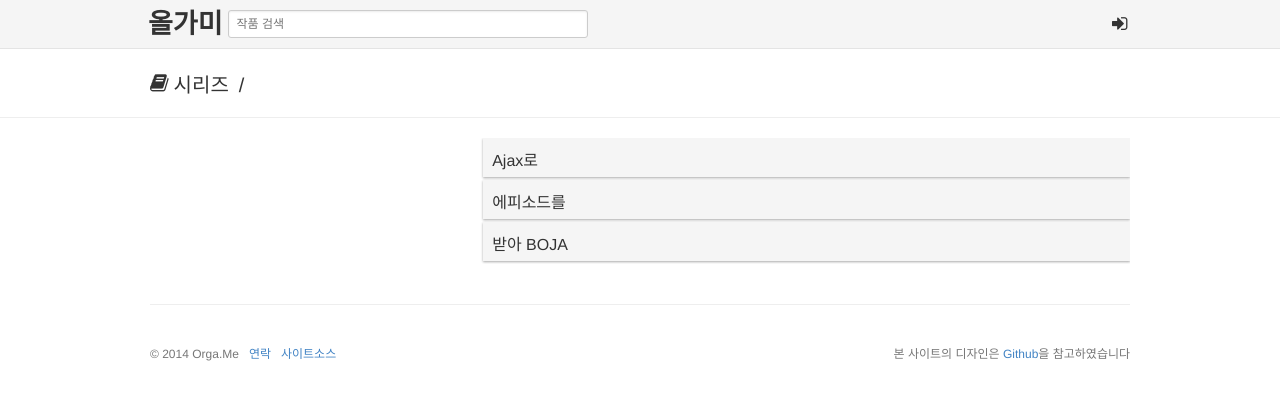
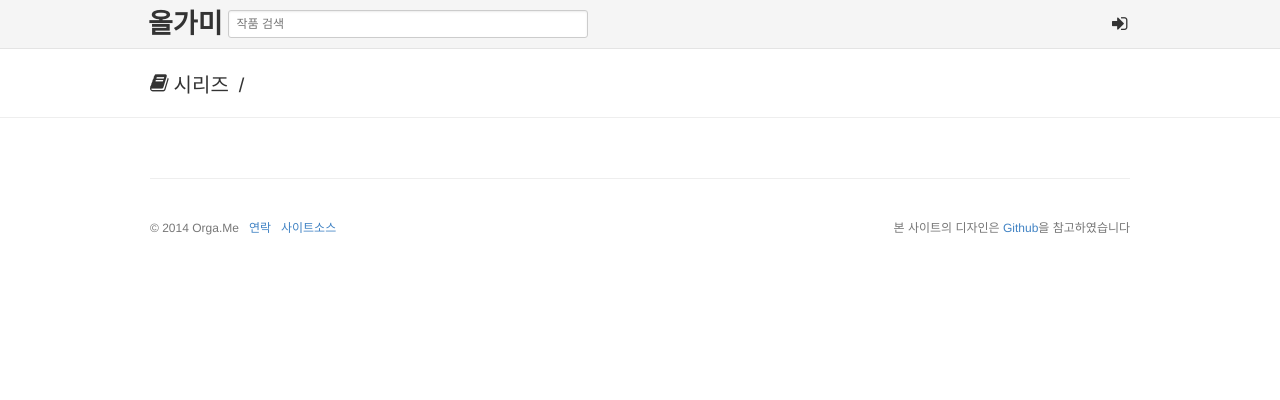
Before and after one commit to jeyraof/orgame, a Django app: page /series/ in a window 1280 px wide. Shown: the top 400 px of the page. Run offline with Django 3.2, Linux system fonts and the light colour scheme; data that the repository does not hold is empty.

Commit message:
좋았어! js 적용

```diff
--- a/orgame/templates/base.html
+++ b/orgame/templates/base.html
@@ -81,6 +81,7 @@
 </div>
 <script src="{% static 'bundle/jquery-1.11.1.min.js' %}"></script>
 <script src="{% static 'bundle/sweetalert/sweet-alert.min.js' %}"></script>
+<script src="{% static 'script/common.js' %}"></script>
 {% block js %}{% endblock %}
 </body>
 </html>
--- a/orgame/templates/series/list.html
+++ b/orgame/templates/series/list.html
@@ -1,27 +1,21 @@
 {% extends 'series/base.html' %}
-
+{% load staticfiles %}
 {% block series_content %}
 <div class="series_list">
   <div class="nav">
     {% for series in series_list %}
-    <div class="series_box">
+    <div class="series_box" data-id={{series.id}}>
       {{series.name}}
     </div>
     {% endfor %}
   </div>
   <div class="episode_list">
-    <ul>
-      <li>
-      Ajax로
-      </li>
-      <li>
-      에피소드를
-      </li>
-      <li>
-      받아 BOJA
-      </li>
-    </ul>
+    <ul id="episode_list"></ul>
   </div>
 </div>
 
 {% endblock %}
+
+{% block js %}
+<script src="{% static 'script/series_list.js' %}"></script>
+{% endblock %}
```
